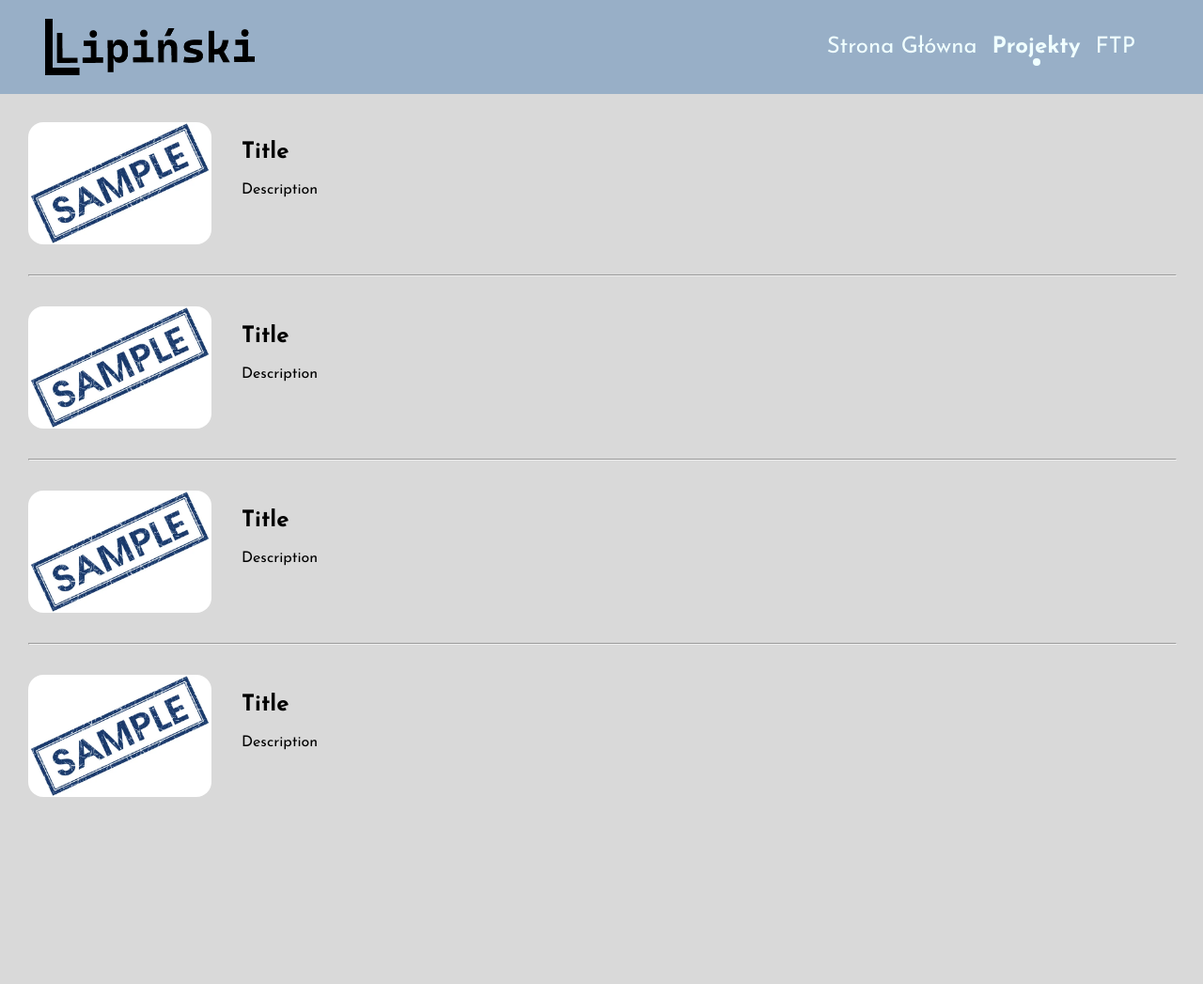
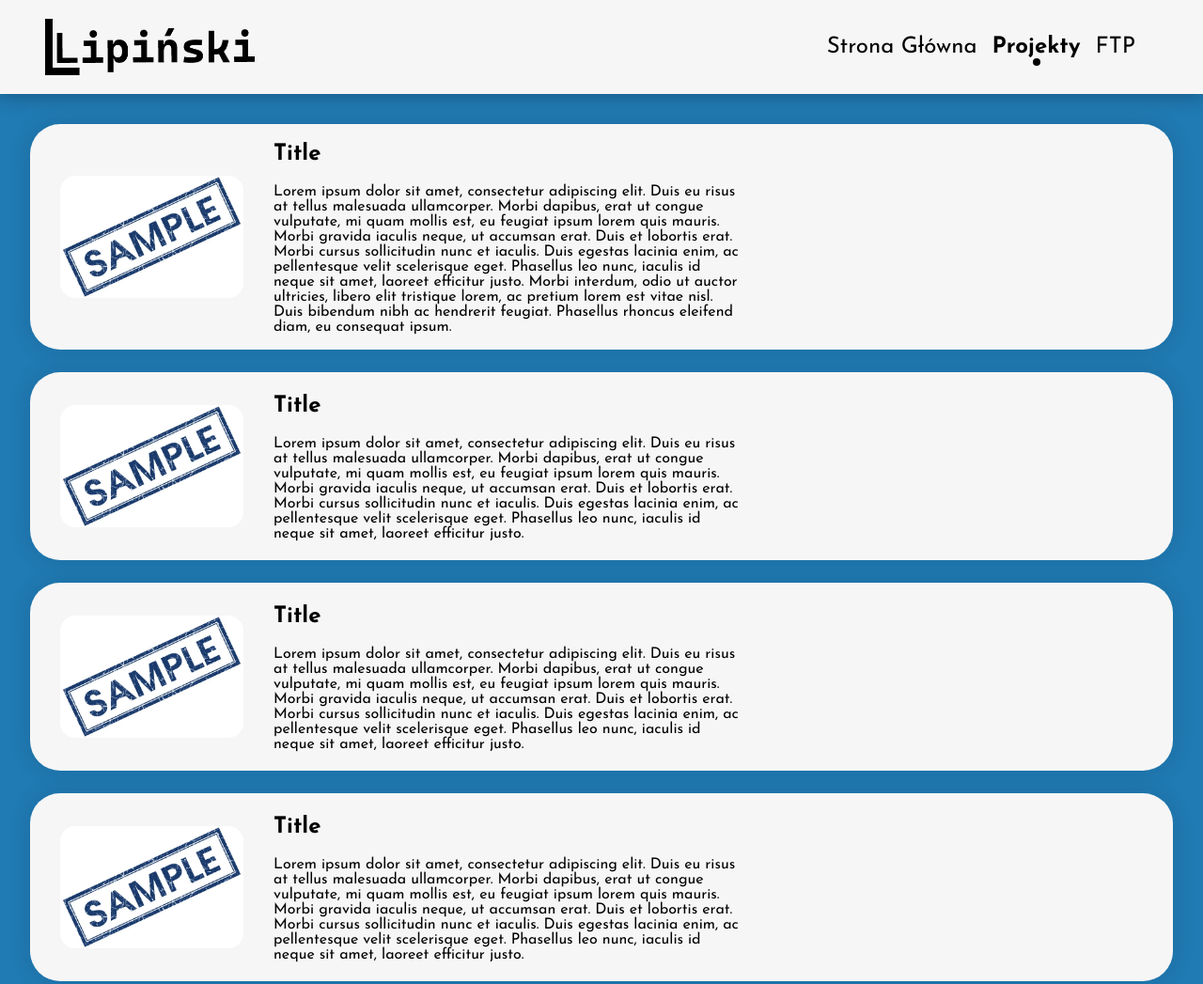
Before and after one commit to kris-devv/first-portfolio, a plain HTML site: page projects.html in a window 1280 px wide. Shown: the whole page at 94% size. Before the commit the page ends 878 px from the top, so only its background shows below. Drawn offline with Linux system fonts and the light colour scheme.

Commit message:
Add visual updates

```diff
--- a/projects.html
+++ b/projects.html
@@ -18,37 +18,45 @@
     </header>
 
     <main>
+        <a href="https://github.com/sysys3" target="_blank">
         <section class="project">
             <img src="images/projects/sample.jpg" alt="Sample">
-            <article>
+            <article class="desc">
                 <h2>Title</h2>
-                <p>Description</p>
+                <p>Lorem ipsum dolor sit amet, consectetur adipiscing elit. Duis eu risus at tellus malesuada ullamcorper. Morbi dapibus, erat ut congue vulputate, mi quam mollis est, eu feugiat ipsum lorem quis mauris. Morbi gravida iaculis neque, ut accumsan erat. Duis et lobortis erat. Morbi cursus sollicitudin nunc et iaculis. Duis egestas lacinia enim, ac pellentesque velit scelerisque eget. Phasellus leo nunc, iaculis id neque sit amet, laoreet efficitur justo. Morbi interdum, odio ut auctor ultricies, libero elit tristique lorem, ac pretium lorem est vitae nisl. Duis bibendum nibh ac hendrerit feugiat. Phasellus rhoncus eleifend diam, eu consequat ipsum.</p>
             </article>
         </section>
-        <hr>
+        </a>
+
+        <a href="https://github.com/sysys3" target="_blank">
         <section class="project">
             <img src="images/projects/sample.jpg" alt="Sample">
-            <article>
+            <article class="desc">
                 <h2>Title</h2>
-                <p>Description</p>
+                <p>Lorem ipsum dolor sit amet, consectetur adipiscing elit. Duis eu risus at tellus malesuada ullamcorper. Morbi dapibus, erat ut congue vulputate, mi quam mollis est, eu feugiat ipsum lorem quis mauris. Morbi gravida iaculis neque, ut accumsan erat. Duis et lobortis erat. Morbi cursus sollicitudin nunc et iaculis. Duis egestas lacinia enim, ac pellentesque velit scelerisque eget. Phasellus leo nunc, iaculis id neque sit amet, laoreet efficitur justo.</p>
             </article>
         </section>
-        <hr>
+        </a>
+
+        <a href="https://github.com/sysys3" target="_blank">
         <section class="project">
             <img src="images/projects/sample.jpg" alt="Sample">
-            <article>
+            <article class="desc">
                 <h2>Title</h2>
-                <p>Description</p>
+                <p>Lorem ipsum dolor sit amet, consectetur adipiscing elit. Duis eu risus at tellus malesuada ullamcorper. Morbi dapibus, erat ut congue vulputate, mi quam mollis est, eu feugiat ipsum lorem quis mauris. Morbi gravida iaculis neque, ut accumsan erat. Duis et lobortis erat. Morbi cursus sollicitudin nunc et iaculis. Duis egestas lacinia enim, ac pellentesque velit scelerisque eget. Phasellus leo nunc, iaculis id neque sit amet, laoreet efficitur justo.</p>
             </article>
         </section>
-        <hr>
+        </a>
+
+        <a href="https://github.com/sysys3" target="_blank">
         <section class="project">
             <img src="images/projects/sample.jpg" alt="Sample">
-            <article>
+            <article class="desc">
                 <h2>Title</h2>
-                <p>Description</p>
+                <p>Lorem ipsum dolor sit amet, consectetur adipiscing elit. Duis eu risus at tellus malesuada ullamcorper. Morbi dapibus, erat ut congue vulputate, mi quam mollis est, eu feugiat ipsum lorem quis mauris. Morbi gravida iaculis neque, ut accumsan erat. Duis et lobortis erat. Morbi cursus sollicitudin nunc et iaculis. Duis egestas lacinia enim, ac pellentesque velit scelerisque eget. Phasellus leo nunc, iaculis id neque sit amet, laoreet efficitur justo.</p>
             </article>
         </section>
+        </a>
     </main>
 
 </body>
--- a/styles/ftp.css
+++ b/styles/ftp.css
@@ -8,5 +8,18 @@
 html, body {
     margin: 0;
     padding: 0;
-    background-color: #D9D9D9;
+    background-color: #207AB3;
 }
+
+main {
+    display: flex;
+    flex-direction: column;
+    justify-content: center;
+    align-items: center;
+    height: 600px;
+}
+
+h1 {
+    color: white;
+    font-size: 6rem;
+}
--- a/styles/header.css
+++ b/styles/header.css
@@ -1,8 +1,10 @@
 header {
+    flex-wrap: wrap;
     display: flex;
     margin: 0;
     height: 100px;
-    background-color: #98AFC7;
+    background-color: #F6F6F6;
+    box-shadow: 0px 0px 20px 1px rgba(0, 0, 0, 0.3);
 }
 
 #logo {
@@ -27,7 +29,7 @@ header {
     text-decoration: none;
     text-align: center;
     font-size: 24px;
-    color: azure;
+    color: black;
 }
 
 /* Pogrubienie aktywnej strony */
@@ -44,7 +46,7 @@ header {
     transform: translateX(-50%);
     border-radius: 50%;
     width: 8px; height: 8px;
-    background-color: azure;
+    background-color: black;
 }
 
 .hover-underline-animation {
@@ -61,7 +63,7 @@ header {
     transition: width 0.3s ease 0s, left 0.3s ease 0s;
     height: 2px; width: 0;
     background: none repeat scroll 0 0 transparent;
-    background: azure;
+    background: black;
 }
 
 .hover-underline-animation:hover::after {
--- a/styles/home.css
+++ b/styles/home.css
@@ -9,7 +9,7 @@ html, body {
     scrollbar-width: none;
     margin: 0;
     padding: 0;
-    background-color: #D9D9D9;
+    background-color: #207AB3;
 }
 
 /* Pierwsza sekcja (informacje) */
@@ -20,6 +20,7 @@ html, body {
     display: flex;
     padding: 30px;
     min-height: 700px;
+    color: white;
 }
 
 /* Basic opis */
@@ -49,6 +50,7 @@ html, body {
 #image img {
     width: 100%;
     border-radius: 50%;
+    box-shadow: 1px 4px 20px 3px rgba(0, 0, 0, 0.4);
 }
 
 /* Druga sekcja (hobby) */
@@ -61,7 +63,8 @@ html, body {
     display: flex;
     padding: 50px;
     min-height: 500px;
-    background-color: #98AFC7;
+    background-color: #F6F6F6;
+    box-shadow: 0px 0px 20px 1px rgba(0, 0, 0, 0.3);
 }
 
 .hobby {
@@ -74,6 +77,7 @@ html, body {
 .hobby img {
     height: 250px;
     border-radius: 50%;
+    box-shadow: 1px 3px 10px 1px rgba(0, 0, 0, 0.3);
 }
 
 /* Trzecia sekcja (kontakt) */
@@ -84,6 +88,7 @@ html, body {
     justify-content: space-around;
     display: flex;
     min-height: 300px;
+    color: white;
 }
 
 #email {
@@ -108,4 +113,5 @@ html, body {
 .social img {
     height: 100px;
     border-radius: 50%;
+    box-shadow: 1px 1px 10px 1px rgba(0, 0, 0, 0.3);
 }
--- a/styles/projects.css
+++ b/styles/projects.css
@@ -8,20 +8,26 @@
 html, body {
     margin: 0;
     padding: 0;
-    background-color: #D9D9D9;
+    background-color: #207AB3;
 }
 
 main {
     flex-direction: column;
     gap: 24px;
     display: flex;
-    padding: 30px;
+    padding: 32px;
 }
 
 .project {
     flex-direction: row;
+    align-items: center;
     gap: 32px;
     display: flex;
+    padding-left: 32px;
+    min-height: 200px;
+    border-radius: 32px;
+    box-shadow: 0px 0px 24px 1px rgba(0, 0, 0, 0.1);;
+    background-color: #F6F6F6;
 }
 
 .project img {
@@ -29,6 +35,17 @@ main {
     border-radius: 16px;
 }
 
-hr {
-    width: 100%;
+.desc {
+    max-width: 500px;
+    text-decoration: none;
 }
+
+main a {
+    text-decoration: none;
+    color: black;
+}
+
+main a:hover {
+    box-shadow: 0px 0px 32px 1px rgba(0, 0, 0, 0.2);;
+    border-radius: 32px;
+}
```
Also changed, not shown: ftp.html (+3 -1 lines), index.html (+5 -5 lines), logos/facebook-logo.png (deleted), logos/facebook-logo.webp (added), logos/github-logo.png, logos/linkedin-logo.png (deleted), logos/linkeid-logo.webp (added), logos/x-logo.png.
